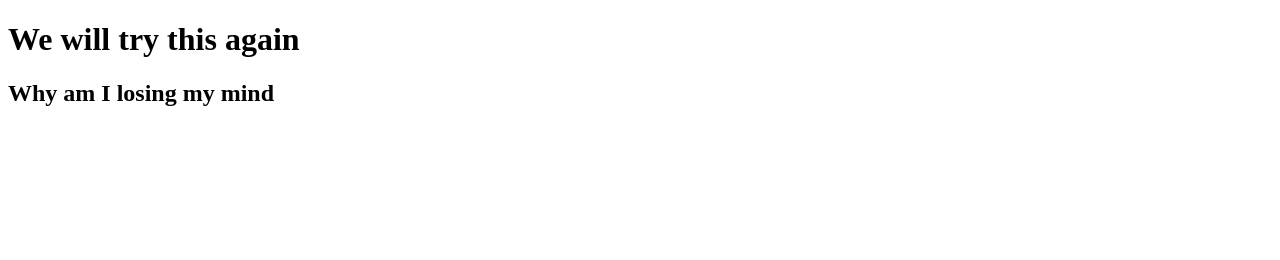
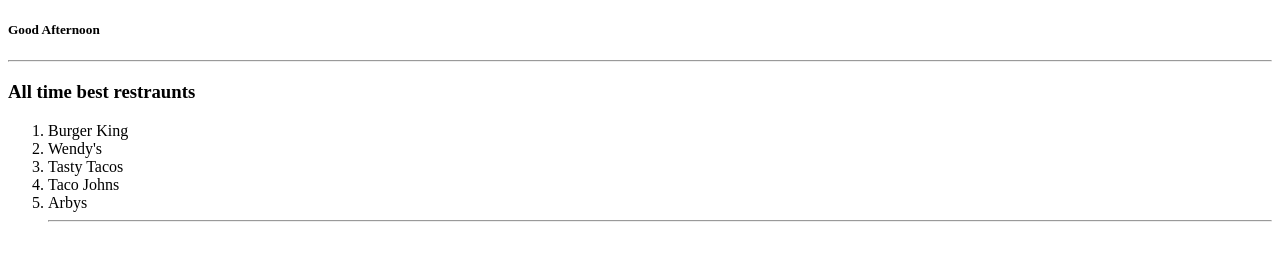
Before and after one commit to wick1991/net201openrepodanielw, a plain HTML site: page index.html in a window 1280 px wide. Drawn offline with Linux system fonts and the light colour scheme.

Commit message:
added item to list

```diff
--- a/index.html
+++ b/index.html
@@ -1,9 +1,15 @@
 <!DOCTYPE html>
 <html>
         <body>
-            <h1>We will try this again</h1>
-
-            <h2>Why am I losing my mind</h2>
-
+            <h5>Good Afternoon</h5>
+            <hr><h3>All time best restraunts</h3>
+            <ol>
+                <li>Burger King</li>
+                <li>Wendy's</li>
+                <li>Tasty Tacos</li>
+                <li>Taco Johns</li>
+                <li>Arbys</li>
+            <hr>
+            </ol>
         </body>
 </html>
```
